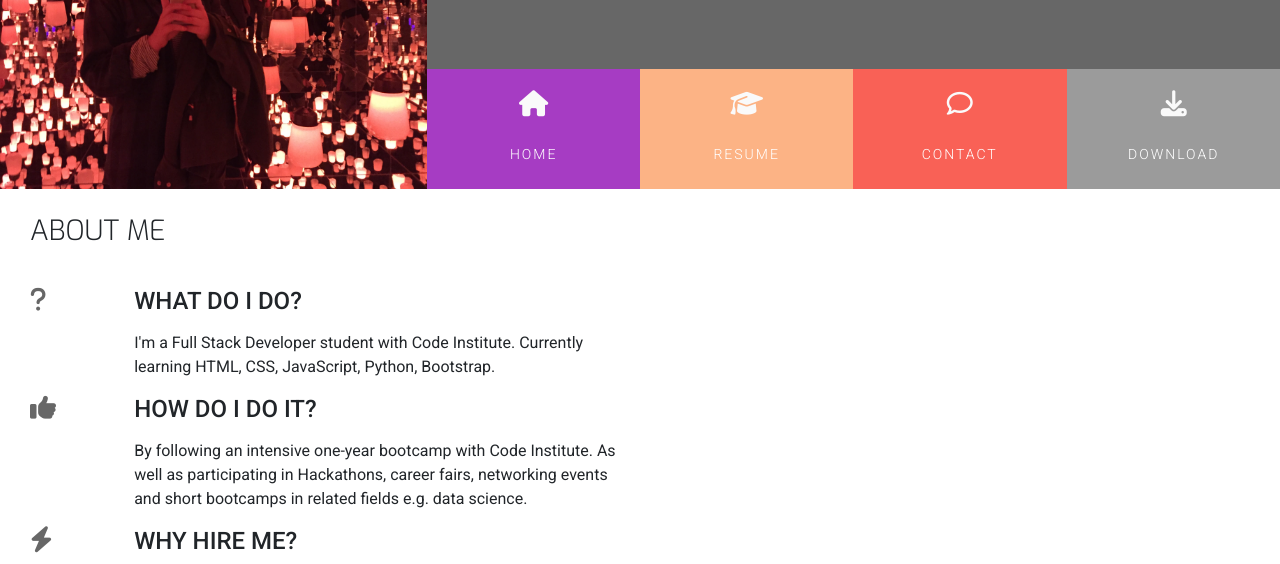
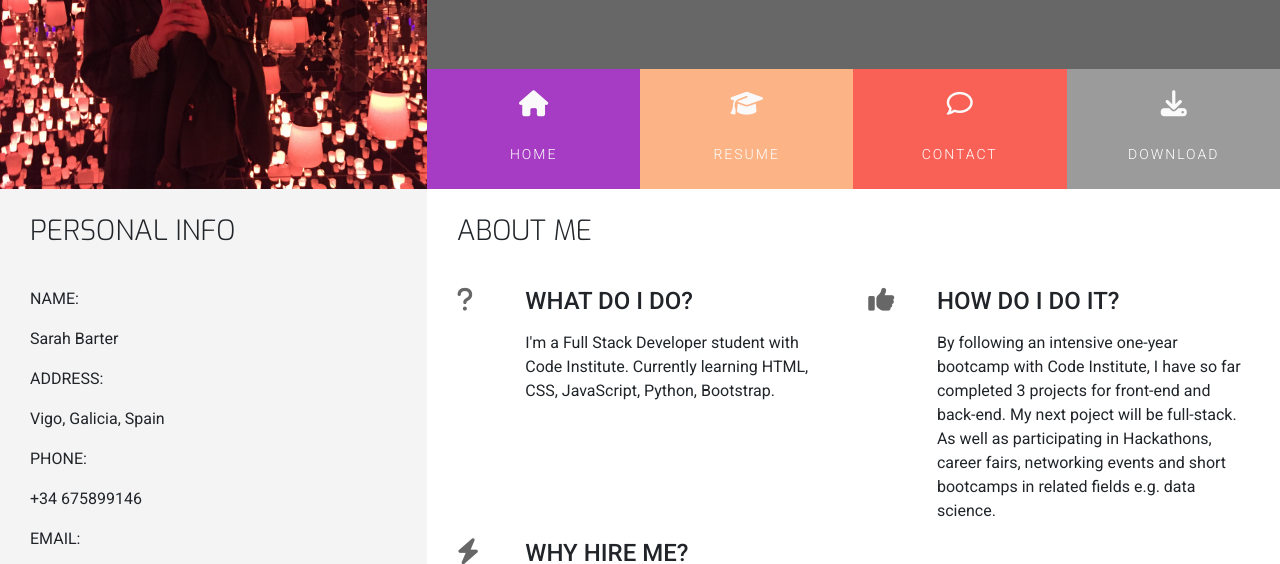
Before and after one commit to barty-s/resume, a plain HTML site: page index.html in a window 1280 px wide. Shown: the part 180-744 px from the top of the page. Drawn offline with nearby package versions, Linux system fonts and the light colour scheme.

Commit message:
Add content to personal info section

```diff
--- a/assets/css/style.css
+++ b/assets/css/style.css
@@ -15,6 +15,10 @@ body {
 
 .bg-color-three-reasons {
   background-color: #fff;
+}
+
+.bg-color-personal-info {
+  background-color: #f4f4f4;
 }
 
 .ui-menu-color-home {
--- a/index.html
+++ b/index.html
@@ -85,7 +85,46 @@
       </div>
     </header>
     <section class="container-fluid">
-      <div class="row row-table">
+      <div class="row">
+        <div class="col-md-4 bg-color-personal-info section-column">
+          <div class="row">
+            <div class="col-12">
+              <h3 class="section-heading uppercase">Personal Info</h3>
+            </div>
+          </div>
+          <div class="personal-info-item">
+            <div class="key">
+              <p class="uppercase">Name:</p>
+            </div>
+            <div class="value">
+              <p>Sarah Barter</p>
+            </div>
+          </div>
+          <div class="personal-info-item">
+            <div class="key">
+              <p class="uppercase">Address:</p>
+            </div>
+            <div class="value">
+              <p>Vigo, Galicia, Spain</p>
+            </div>
+          </div>
+          <div class="personal-info-item">
+            <div class="key">
+              <p class="uppercase">Phone:</p>
+            </div>
+            <div class="value">
+              <p>+34 675899146</p>
+            </div>
+          </div>
+          <div class="personal-info-item">
+            <div class="key">
+              <p class="uppercase">Email:</p>
+            </div>
+            <div class="value">
+              <p>sbarter89@gmail.com</p>
+            </div>
+          </div>
+        </div>
         <div class="col-md-8 bg-color-three-reasons section-column">
           <div class="row">
             <div class="col">
@@ -110,8 +149,6 @@
                 </div>
               </div>
             </div>
-          </div>
-          <div class="row">
             <div class="col-10 offset-1 offset-sm-0 col-sm-4 col-md-6">
               <div class="row">
                 <div class="col-2">
@@ -126,15 +163,14 @@
                   </h4>
                   <p>
                     By following an intensive one-year bootcamp with Code
-                    Institute. As well as participating in Hackathons, career
-                    fairs, networking events and short bootcamps in related
-                    fields e.g. data science.
+                    Institute, I have so far completed 3 projects for front-end
+                    and back-end. My next poject will be full-stack. As well as
+                    participating in Hackathons, career fairs, networking events
+                    and short bootcamps in related fields e.g. data science.
                   </p>
                 </div>
               </div>
             </div>
-          </div>
-          <div class="row">
             <div class="col-10 offset-1 offset-sm-0 col-sm-4 col-md-6">
               <div class="row">
                 <div class="col-2">
@@ -147,7 +183,7 @@
                   <h4 class="three-reasons-heading uppercase">Why hire me?</h4>
                   <p>
                     I have previous work experience as an EFL teacher which
-                    helped my develop excellent communication skills. I enjoy
+                    helped me develop excellent communication skills. I enjoy
                     working individually but also know that I can learn and
                     achieve a lot working in a team. I am very excited to
                     continue learning and developing my new coding and
```
